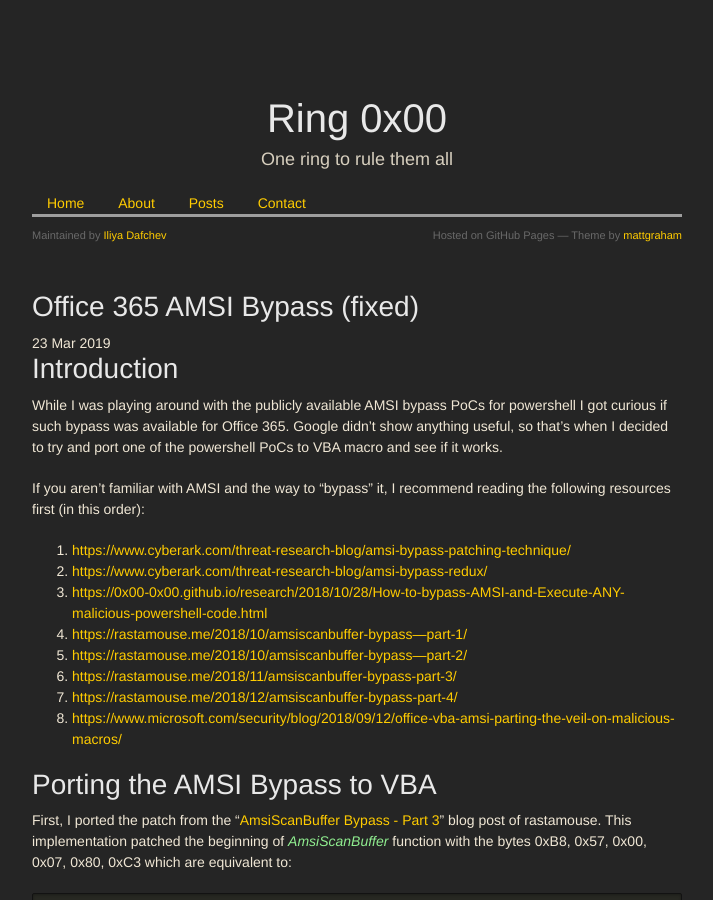
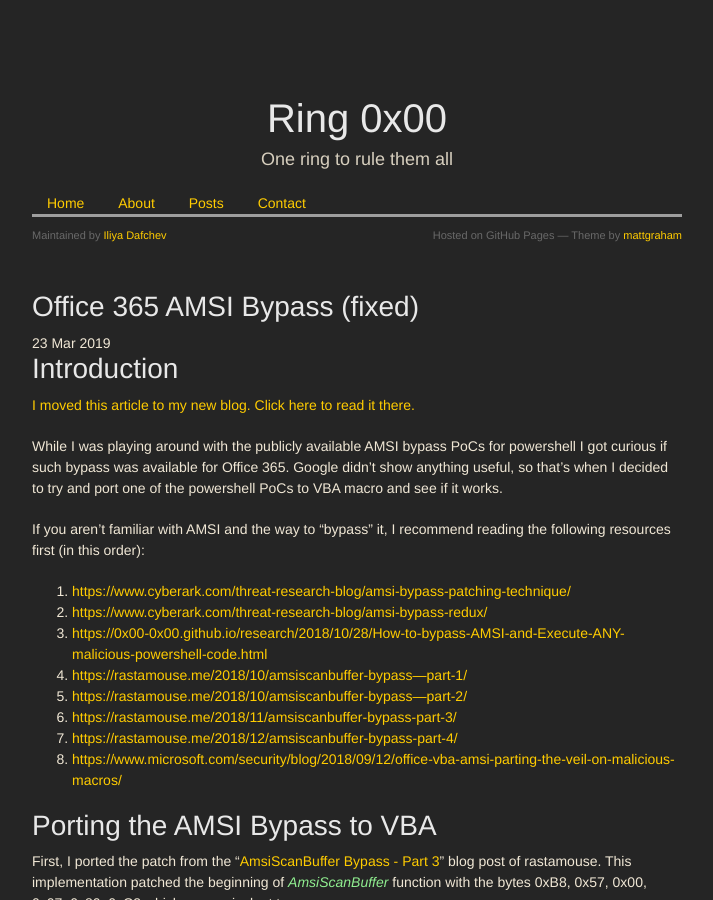
Before and after one commit to idafchev/idafchev.github.io, a Jekyll site: the page built from _posts/2019-03-24-office365_amsi_bypass.md, in a window 1280 px wide and 900 px high. Shown: the whole window, without its empty margins (283-996 px from the left). Built offline with Jekyll 4.4.1, drawn with Linux system fonts in a browser that asks for light colours; nearby versions of some CDN libraries; some web fonts are replaced; comment, search, counter and statistics services are not loaded.

Commit message:
Update 2019-03-24-office365_amsi_bypass.md

```diff
--- a/_posts/2019-03-24-office365_amsi_bypass.md
+++ b/_posts/2019-03-24-office365_amsi_bypass.md
@@ -6,6 +6,8 @@
 title:  "Office 365 AMSI Bypass (fixed)"
 ---
 # Introduction
+[I moved this article to my new blog. Click here to read it there.](https://idafchev.github.io/blog/office365_amsi_bypass/)
+
 While I was playing around with the publicly available AMSI bypass PoCs for powershell I got curious if such bypass was available for Office 365. Google didn't show anything useful, so that's when I decided to try and port one of the powershell PoCs to VBA macro and see if it works.
 
 If you aren't familiar with AMSI and the way to "bypass" it, I recommend reading the following resources first (in this order):
```
